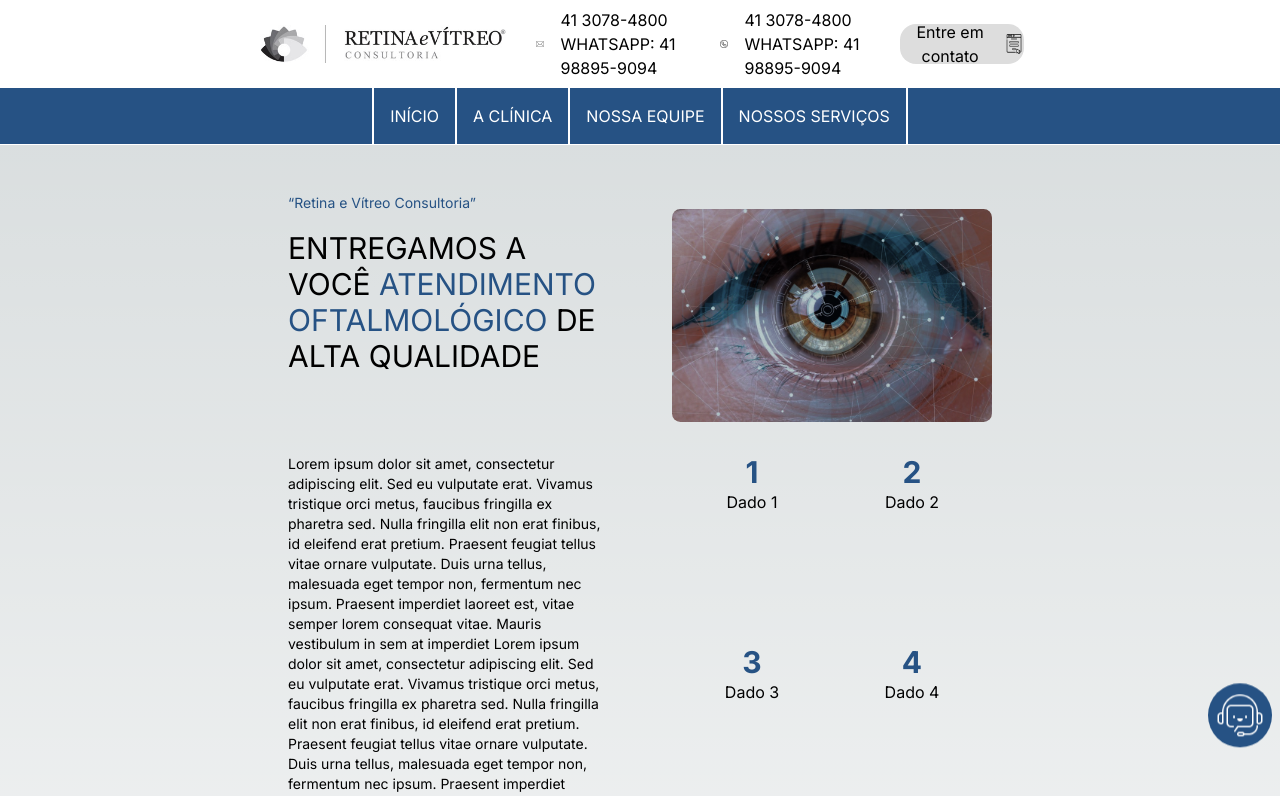
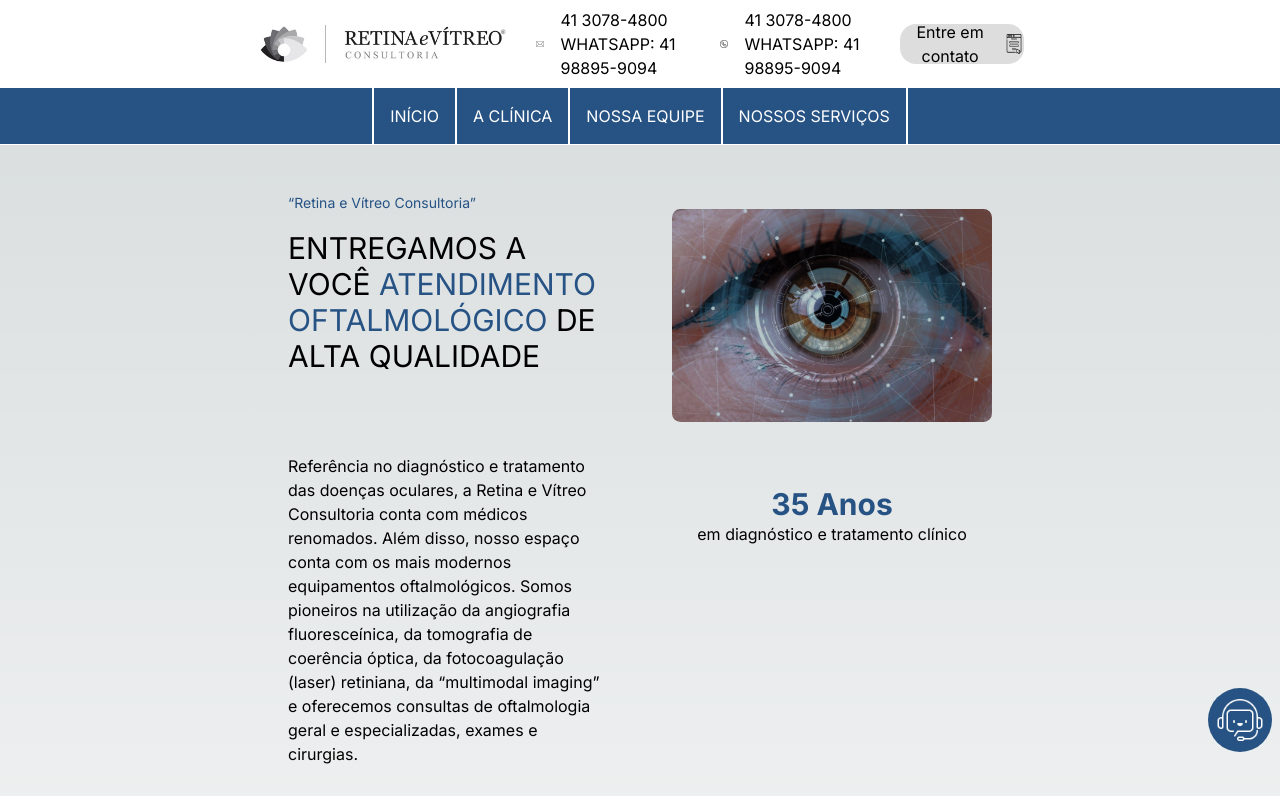
Before and after one commit to AxolCore/projeto_vitreo, a Next.js app: page /quem-somos in a window 1280 px wide. Shown: the top 796 px of the page. Built offline with nearby package versions, Linux system fonts and the light colour scheme.

Commit message:
textos e imagem

```diff
--- a/src/app/estrutura/page.tsx
+++ b/src/app/estrutura/page.tsx
@@ -13,21 +13,21 @@ export default function Estrutura() {
         <div className="mx-auto w-[80%] b-yellow-300 mt-4 flex flex-col">
             <div className="mb-20">
                 <h1 className="text-[#6462AB] text-4xl mb-4 "><span className="border-t-[3px] border-x-darkblue">Nossas</span> instalações</h1>
-                <p>Nossa clínica oferece tudo o que você precisa para cuidar da sua saúde: estrutura completa, <br/>estacionamento seguro e equipamentos de última geração. Seu bem-estar é o nosso compromisso.</p>
+                <p>A Retina e Vítreo Consultoria possui uma área de 600 m2, com centro diagnóstico e terapêutico moderno. <br/>A clínica conta com um centro de eletrofisiologia ocular capaz de realizar exames de eletrorretinografia, <br/>eletro-oculografia e potencial visual evocado.</p>
 
             </div>
 
             <div className="flex flex-row items-center justify-between b-green-500 w-full max-w-[1280px] self-center">
-                <CardEstrutura icone={iconeMedico} texto={"Lorem ipsum dolor sit amet, consectetur adipiscing elit. Sed eu vulputate erat. Vivamus tristique orci metus, faucibus fringilla ex pharetra sed"} imagem={cardImage}/>
-                <CardEstrutura icone={iconeRua} texto={"Lorem ipsum dolor sit amet, consectetur adipiscing elit. Sed eu vulputate erat. Vivamus tristique orci metus, faucibus fringilla ex pharetra sed"} imagem={cardImageRua} invertido/>
-                <CardEstrutura icone={iconeClinica} texto={"Lorem ipsum dolor sit amet, consectetur adipiscing elit. Sed eu vulputate erat. Vivamus tristique orci metus, faucibus fringilla ex pharetra sed"} imagem={cardImageClinica}/>
+                <CardEstrutura icone={iconeMedico} texto={"Precisão e confiabilidade em cada exame. Equipamentos modernos e tecnologia avançada nos permitem oferecer resultados precisos e rápidos, auxiliando no seu diagnóstico e tratamento."} imagem={cardImage}/>
+                <CardEstrutura icone={iconeRua} texto={"Pensando em seu conforto, nossa clínica oferece localização privilegiada e estacionamento amplo, para que você possa se dedicar ao seu bem-estar com tranquilidade."} imagem={cardImageRua} invertido/>
+                <CardEstrutura icone={iconeClinica} texto={"Sua saúde em um ambiente acolhedor. Desfrute de um atendimento humanizado em um espaço projetado para proporcionar conforto e tranquilidade."} imagem={cardImageClinica}/>
 
             </div>
 
             <div className="flex justify-between mt-40 b-slate-600 h-auto">
                 <div className="w-[50%]">
                     <h2 className="text-[#6462AB] text-4xl mb-4 m-"><label className="border-t-[3px] border-x-darkblue ">QUALIDA</label>DE DE SERVIÇO</h2>
-                    <p>Lorem ipsum dolor sit amet, consectetur adipiscing elit. Sed eu vulputate erat. Vivamus tristique orci metus, faucibus fringilla ex pharetra sed. Nulla fringilla elit non erat finibus, id eleifend erat pretium. Lorem ipsum dolor sit amet, consectetur adipiscing elit. Sed eu vulputate erat. Vivamus tristique orci metus, faucibus fringilla ex pharetra sed. Nulla fringilla elit non erat finibus, id eleifend erat pretium. </p>
+                    <p>Com a experiência de 35 anos em diagnóstico e tratamento clínico e cirúrgico de doenças vitreorretinianas, a Clínica de Retina e Vítreo oferece aos seus pacientes inúmeros serviços, entre eles a vantagem do paciente realizar consultas e exames complementares no mesmo local.</p>
                 </div>
 
 
--- a/src/components/CardEstrutura.tsx
+++ b/src/components/CardEstrutura.tsx
@@ -12,9 +12,9 @@ interface CardEstruturaProps {
 export default function CardEstrutura({ icone, texto, imagem, invertido }: CardEstruturaProps) {
     return (
         <div className="sombra flex flex-col items-center bg-darkblue rounded-2xl gap-4 w-[25%] "> {/* inline seria: style={{boxShadow: '-25px -25px 0px #fff'}} */}
-            <Image className={`my-4 ${invertido && "order-3"} w-20 h-20`} alt='ícone' src={icone} />
+            <Image className={`my-4 ${invertido && "order-3"} w-20 h-20 invert`} alt='ícone' src={icone} />
 
-            <p className={`w-[80%] m-auto ${invertido && "order-2"}`}>{texto}</p>
+            <p className={`w-[80%] m-auto ${invertido && "order-2"} text-white`}>{texto}</p>
             <div className={`b-red-600 rounded-2xl h-64 ${invertido && "order-1"}`}><Image className="h-full w-full object-center object-cover rounded-2xl" alt='card' src={imagem} /></div>
 
 
--- a/src/components/Comentarios.tsx
+++ b/src/components/Comentarios.tsx
@@ -16,24 +16,24 @@ export default function Comentario() {
                     <div className="flex mobile:flex-col items-center w-[full] desktop:h-[20vh]">
                         <Image className="w-[6vw] h-[6vw] mobile:w-[50vw] mobile:h-[50vw] aspect-square rounded-full mr-[2vw]" src={vit} alt="icone1" />
                         <div className="mobile:flex mobile:flex-col mobile:items-center mobile:mt-8 mobile:w-[90vw]">
-                            <p className="text-2xl  text-darkblue font-bold">USER 1</p>
-                            <p className="mt-[2vh]  text-white">Lorem ipsum dolor sit amet, consectetur adipiscing elit. Aenean tortor mi, fermentum imperdiet risus vel, mattis lacinia orci. Lorem ipsum dolor sit amet, consectetur adipiscing elit. Aenean tortor mi, fermentum imperdiet risus vel, mattis lacinia orci. </p>
+                            <p className="text-2xl  text-darkblue font-bold">MARILIA DE OLIVEIRA</p>
+                            <p className="mt-[2vh]  text-white">Melhor atendimento que já recebi, equipe comprometida e competente! Ótimos profissionais médicos, equipe de apoio muito educada e atenciosa. Pelo bom atendimento prestado nessa clínica, foi descoberta minha doença (Hipertensão Intracraniana Idiopática) e onde… </p>
 
                         </div>
                     </div>
                     <div className="flex mobile:flex-col items-center w-[full] desktop:h-[20vh]">
                         <Image className="w-[6vw] h-[6vw] mobile:w-[50vw] mobile:h-[50vw] aspect-square rounded-full mr-[2vw]" src={vit} alt="icone1" />
                         <div className="mobile:flex mobile:flex-col mobile:items-center mobile:mt-8 mobile:w-[90vw]">
-                            <p className="text-2xl  text-darkblue font-bold">USER 2</p>
-                            <p className="mt-[2vh]  text-white">Lorem ipsum dolor sit amet, consectetur adipiscing elit. Aenean tortor mi, fermentum imperdiet risus vel, mattis lacinia orci. Lorem ipsum dolor sit amet, consectetur adipiscing elit. Aenean tortor mi, fermentum imperdiet risus vel, mattis lacinia orci. </p>
+                            <p className="text-2xl  text-darkblue font-bold">DANIEL DE M. KELLER</p>
+                            <p className="mt-[2vh]  text-white">Fui atendido em duas ocasiões diferentes: a primeira, para uma consulta de rotina e em outra ocasião, durante um encaixe de emergência. A Dra. Aline Shiokawa e o Dr. Naoye Shiokawa foram muito atenciosos… </p>
 
                         </div>
                     </div>
                     <div className="flex mobile:flex-col items-center w-[full] desktop:h-[20vh]">
                         <Image className="w-[6vw] h-[6vw] mobile:w-[50vw] mobile:h-[50vw] aspect-square rounded-full mr-[2vw]" src={vit} alt="icone1" />
                         <div className="mobile:flex mobile:flex-col mobile:items-center mobile:mt-8 mobile:w-[90vw]">
-                            <p className="text-2xl  text-darkblue font-bold">USER 3</p>
-                            <p className="mt-[2vh]  text-white">Lorem ipsum dolor sit amet, consectetur adipiscing elit. Aenean tortor mi, fermentum imperdiet risus vel, mattis lacinia orci. Lorem ipsum dolor sit amet, consectetur adipiscing elit. Aenean tortor mi, fermentum imperdiet risus vel, mattis lacinia orci. </p>
+                            <p className="text-2xl  text-darkblue font-bold">ROGER SETOGUTTE</p>
+                            <p className="mt-[2vh]  text-white">Dr. Naoye, grande pessoa, excelente profissional, referência em Retina e Vítreo. Parabéns! Grande abraço!! </p>
 
                         </div>
                     </div>
--- a/src/components/MedicoCard.tsx
+++ b/src/components/MedicoCard.tsx
@@ -11,7 +11,7 @@ interface MedicoProps {
 
 export default function MedicoCard({ nome, crm, especializacao, imagem, alt }: MedicoProps) {
     return (
-        <div className="flex flex-col items-center justify-center group bg-lightgray pb-8 ring-blue-500 hover:ring hover:scale-105 transition duration-500 rounded-lg">
+        <div className="flex flex-col items-center justify-center group w-[20vw] bg-lightgray pb-8 ring-blue-500 hover:ring hover:scale-105 transition duration-500 rounded-lg">
             <Image className="group-hover:brightness-50 mb-8 rounded-t-lg" src={imagem} alt={alt} />
             <label className="text-lg font-light text-darkgray">{nome}</label>
             <span className="border-y border-double border-y-blue-800 w-16 h-1 my-2"></span>
--- a/src/components/MedicosSection.tsx
+++ b/src/components/MedicosSection.tsx
@@ -8,7 +8,7 @@ export default function MedicosSection() {
     const [visivel, setVisivel] = useState(false);
 
     const aline = require("../../public/assets/medicos/aline-shiokawa.jpg");
-    const mario = require("../../public/assets/medicos/placeholder.jpg");
+    const mario = require("../../public/assets/medicos/mario-sato.jpg");
     const cassia = require("../../public/assets/medicos/cassia-saito.jpg");
     const naoye = require("../../public/assets/medicos/naoye-shiokawa.jpg");
 
--- a/src/components/QuemSomosSection.tsx
+++ b/src/components/QuemSomosSection.tsx
@@ -12,27 +12,11 @@ export default function QuemSomosSection(){
                 <p className="text-3xl">ENTREGAMOS A VOCÊ <span className="text-darkblue">ATENDIMENTO OFTALMOLÓGICO</span> DE ALTA QUALIDADE</p>
             </div>
             <Image className="pt-16 px-8" src={olho} alt="atendimento oftalmologico"/>
-            <p className="p-8 text-sm">
-                Lorem ipsum dolor sit amet, consectetur adipiscing elit.
-                Sed eu vulputate erat. Vivamus tristique orci metus, faucibus fringilla ex pharetra sed.
-                Nulla fringilla elit non erat finibus, id eleifend erat pretium.
-                Praesent feugiat tellus vitae ornare vulputate.
-                Duis urna tellus, malesuada eget tempor non, fermentum nec ipsum.
-                Praesent imperdiet laoreet est, vitae semper lorem consequat vitae.
-                Mauris vestibulum in sem at imperdiet Lorem ipsum dolor sit amet, consectetur adipiscing elit.
-                Sed eu vulputate erat.
-                Vivamus tristique orci metus, faucibus fringilla ex pharetra sed.
-                Nulla fringilla elit non erat finibus, id eleifend erat pretium.
-                Praesent feugiat tellus vitae ornare vulputate.
-                Duis urna tellus, malesuada eget tempor non, fermentum nec ipsum.
-                Praesent imperdiet laoreet est, vitae semper lorem consequat vitae.
-                Mauris vestibulum in sem at imperdiet.
+            <p className="p-8 text-base">
+            Referência no diagnóstico e tratamento das doenças oculares, a Retina e Vítreo Consultoria conta com médicos renomados. Além disso, nosso espaço conta com os mais modernos equipamentos oftalmológicos. Somos pioneiros na utilização da angiografia fluoresceínica, da tomografia de coerência óptica, da fotocoagulação (laser) retiniana, da “multimodal imaging” e oferecemos consultas de oftalmologia geral e especializadas, exames e cirurgias.
             </p>
-            <div className="grid grid-cols-2 p-8">
-                <Dados dado={"1"} label={"Dado 1"}/>
-                <Dados dado={"2"} label={"Dado 2"}/>
-                <Dados dado={"3"} label={"Dado 3"}/>
-                <Dados dado={"4"} label={"Dado 4"}/>
+            <div className="grid grid-cols-1 mt-8 p-8 gap-4">
+                <Dados dado={"35 Anos"} label={"em diagnóstico e tratamento clínico"}/>
             </div>
         </div>
     )
```
Also changed, not shown: public/assets/medicos/mario-sato.jpg (added).
